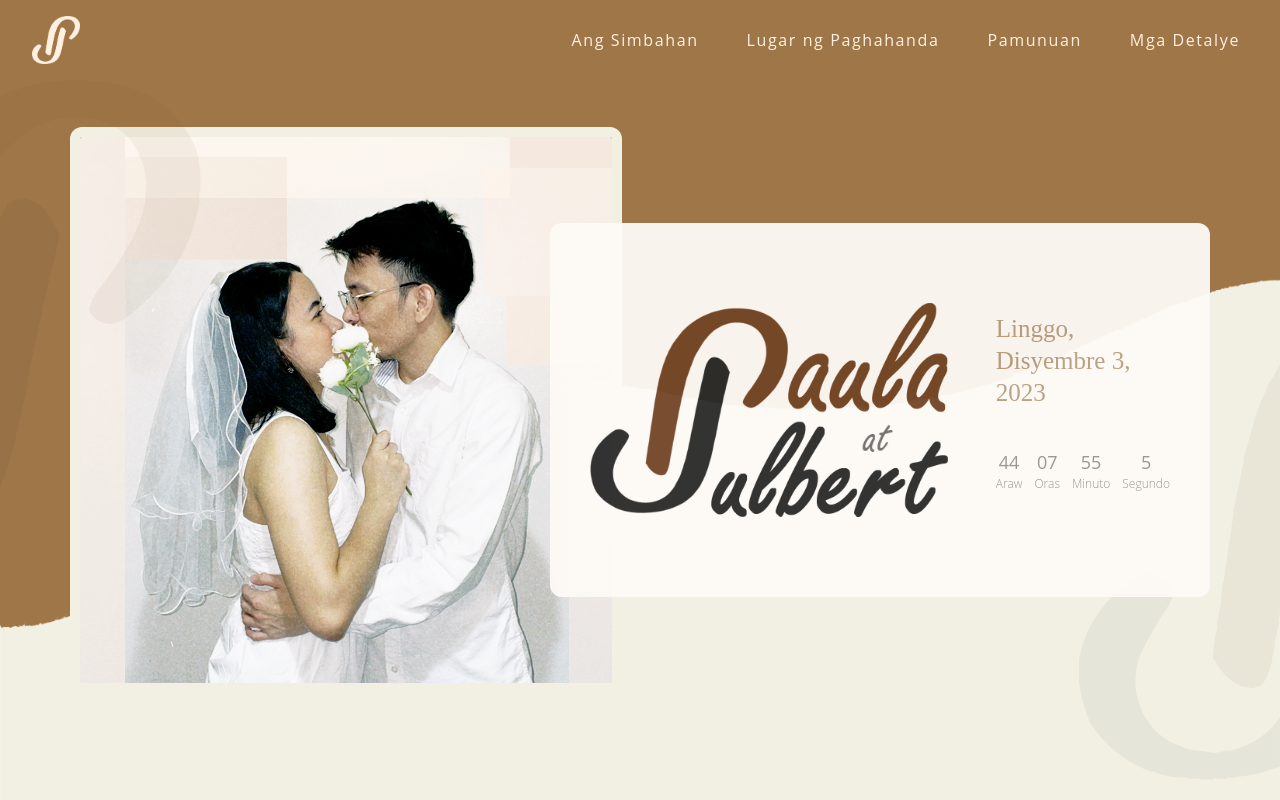
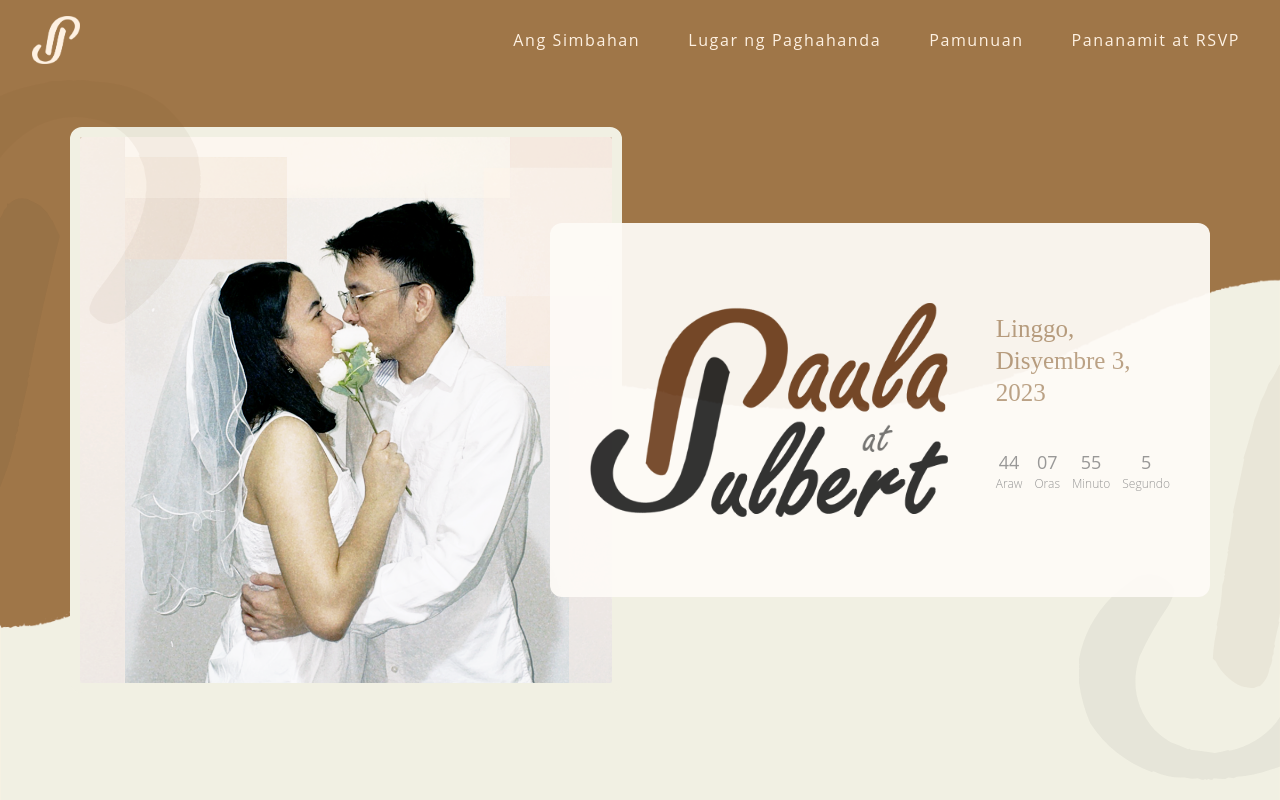
Before and after one commit to bherthchavez/wedding_site, a React (Vite) app: page / in a window 1280 px wide. Shown: the top 800 px of the page. Built offline with nearby package versions, Linux system fonts and the light colour scheme; no server answers; the database is empty; a web font is replaced by a local one.

Commit message:
adding rsvp at nav

```diff
--- a/src/components/Colors.jsx
+++ b/src/components/Colors.jsx
@@ -38,25 +38,27 @@ const Colors = () => {
 
 
     const searchInvited = () => {
-        if(details.firstName !== "" && details.lastName !== ""){
+        if (details.firstName !== "" && details.lastName !== "") {
 
             const existing = listInvited.find(inv => inv.first_name.toUpperCase() == details.firstName.toUpperCase() && inv.last_name.toUpperCase() == details.lastName.toUpperCase())
 
             existing
                 ? navigate(`rsvp/${existing.id}`)
-           :  setNoFound("Hindi makita ang iyong pangalan, tingnan ang iyong inilagay na pangalan at apelyido. O makipag-ugnayan kay Paula at Berth.")
+                : setNoFound("Hindi makita ang iyong pangalan, tingnan ang iyong inilagay na pangalan at apelyido. O makipag-ugnayan kay Paula at Berth.")
         }
 
     }
 
     return (
-        <section name='Kulay' className="bg-custom2 bg-local bg-center bg-cover py-5 sm:py-10 font-sans">
+        <section name='kulay' className="bg-custom2 bg-local bg-center bg-cover py-5 sm:py-10 font-sans flex flex-col justify-between">
             <div className="container flex flex-col mt-20 h-screen p-8 sm:gap-10 mx-auto md:p-8 max-w-[1200px]">
                 <div className='flex flex-col justify-center items-center'>
                     <div className='text-[#4e4e4e]  text-center text-[35px] sm:text-[55px] leading-[43px] sm:leading-[63px] '>
                         Pamantayan ng <br /> Pananamit at RSVP
                     </div>
-
+                    <div className="flex justify-center items-center">
+                        <div className='sm:ml-36 w-[150px] sm:w-[220px]  h-2 bg-[#eac9a5]'></div>
+                    </div>
                 </div>
 
 
@@ -146,6 +148,11 @@ const Colors = () => {
 
                 </div>
             </div>
+            <div className={'p-4 text-xs lg:text-base flex justify-center text-[#f1f0e3]'}>
+                <a href='https://julbertpruel.netlify.app/' className=' '>
+                    ⓒ {new Date().getFullYear()} Julbert Pruel
+                </a>
+            </div>
         </section>
     )
 }
--- a/src/components/Home.jsx
+++ b/src/components/Home.jsx
@@ -6,7 +6,6 @@ import Schedule from './Schedule'
 import Entourage from './Entourage'
 import Colors from './Colors'
 import Navbar from './Navbar'
-import Footer from './Footer'
 import { Analytics } from '@vercel/analytics/react'
 
 function Home() {
@@ -19,7 +18,6 @@ function Home() {
             <Schedule />
             <Entourage />
             <Colors />
-            <Footer />
             <Analytics />
 
         </>
--- a/src/components/Navbar.jsx
+++ b/src/components/Navbar.jsx
@@ -15,9 +15,9 @@ const Navbar = () => {
     <>
       <div className={`z-20 bg-[#9f7648]  fixed flex justify-between px-4 sm:px-8 items-center top-0 w-screen h-20 text-white`}>
 
-          <a href='/' className="cursor-pointer">
-            <img src={pg2} alt='Logo' className='w-12 h-12' />
-          </a>
+        <a href='/' className="cursor-pointer">
+          <img src={pg2} alt='Logo' className='w-12 h-12' />
+        </a>
         <ul className="hidden md:flex gap-8 ">
           <Link to='simbahan' smooth={true} duration={500}>
             <li className='p-2 group transition-all duration-300 ease-in-out cursor-pointer'>
@@ -40,11 +40,13 @@ const Navbar = () => {
               </span>
             </li>
           </Link>
+          <Link to='kulay' smooth={true} duration={500}>
           <li className='p-2 group transition-all duration-300 ease-in-out cursor-pointer'>
             <span className='w-full tracking-widest  text-md text-[#fef1e2] cursor-pointer bg-left-bottom bg-gradient-to-r from-[#fef1e2] to-[#fef1e2] bg-[length:0%_2px] bg-no-repeat group-hover:bg-[length:100%_2px] transition-all duration-500 ease-out'>
-              Mga Detalye
+              Pananamit at RSVP
             </span>
           </li>
+          </Link>
         </ul>
 
         {/* Humberger */}
@@ -88,9 +90,9 @@ const Navbar = () => {
                 Pamunuan
               </li>
             </Link>
-            <Link to='' smooth={true} duration={500}>
+            <Link to='kulay' smooth={true} duration={500}>
               <li onClick={handleNav} className=' cursor-pointer  '>
-                Mga Detalye
+                Pananamit at RSVP
               </li>
             </Link>
 
--- a/src/components/Rsvp.jsx
+++ b/src/components/Rsvp.jsx
@@ -29,10 +29,10 @@ function Rsvp() {
   console.log(foundInvited)
 
   return (
-    <section name='Kulay' className="bg-custom2 bg-local bg-center bg-cover h-screen  font-sans">
+    <section name='Kulay' className="flex flex-col justify-between bg-custom2 bg-local bg-center bg-cover h-screen  font-sans">
       <div className="container flex flex-col p-8 gap-10 mx-auto md:p-8 max-w-[1200px]">
         <div className='flex flex-col justify-center items-center'>
-        <a href='/' className="cursor-pointer mb-4">
+          <a href='/' className="cursor-pointer mb-4">
             <img src={pg} alt='Logo' className='w-20' />
           </a>
           <div className='text-[#4e4e4e]  text-center text-[25px]  leading-[29px] '>
@@ -43,11 +43,16 @@ function Rsvp() {
           </div>
         </div>
 
-          <div className='text-[#4e4e4e]  text-center text-[55px] sm:text-[55px] leading-[63px] '>
-            Hello <br /> {foundInvited.first_name}
-          </div>
+        <div className='text-[#4e4e4e]  text-center text-[55px] sm:text-[55px] leading-[63px] '>
+          Hello <br /> {foundInvited.first_name}
+        </div>
 
 
+      </div>
+      <div className={'p-4 text-xs lg:text-base flex justify-center text-[#f1f0e3]'}>
+        <a href='https://julbertpruel.netlify.app/' className=' '>
+          ⓒ {new Date().getFullYear()} Julbert Pruel
+        </a>
       </div>
     </section>
   )
```
Lines whose indentation alone changed are shown as unchanged.
